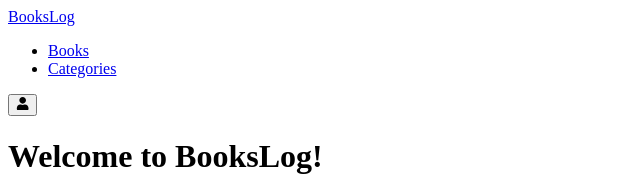
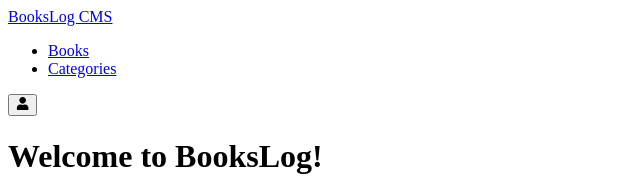
Before and after one commit to luigirazum/mv-books-log, a React (Create React App) app: page / in a window 1280 px wide. Shown: the top 176 px of the page, without its empty margins (0-640 px from the left). Built offline with nearby package versions, Linux system fonts and the light colour scheme.

Commit message:
Change the title for the App to BooksLog CMS.

```diff
--- a/src/components/AppTitle.js
+++ b/src/components/AppTitle.js
@@ -3,7 +3,7 @@ import { Link } from 'react-router-dom';
 
 const AppTitle = () => (
   <nav>
-    <Link to="/" end="true">BooksLog</Link>
+    <Link to="/" end="true">BooksLog CMS</Link>
   </nav>
 );
 
```
